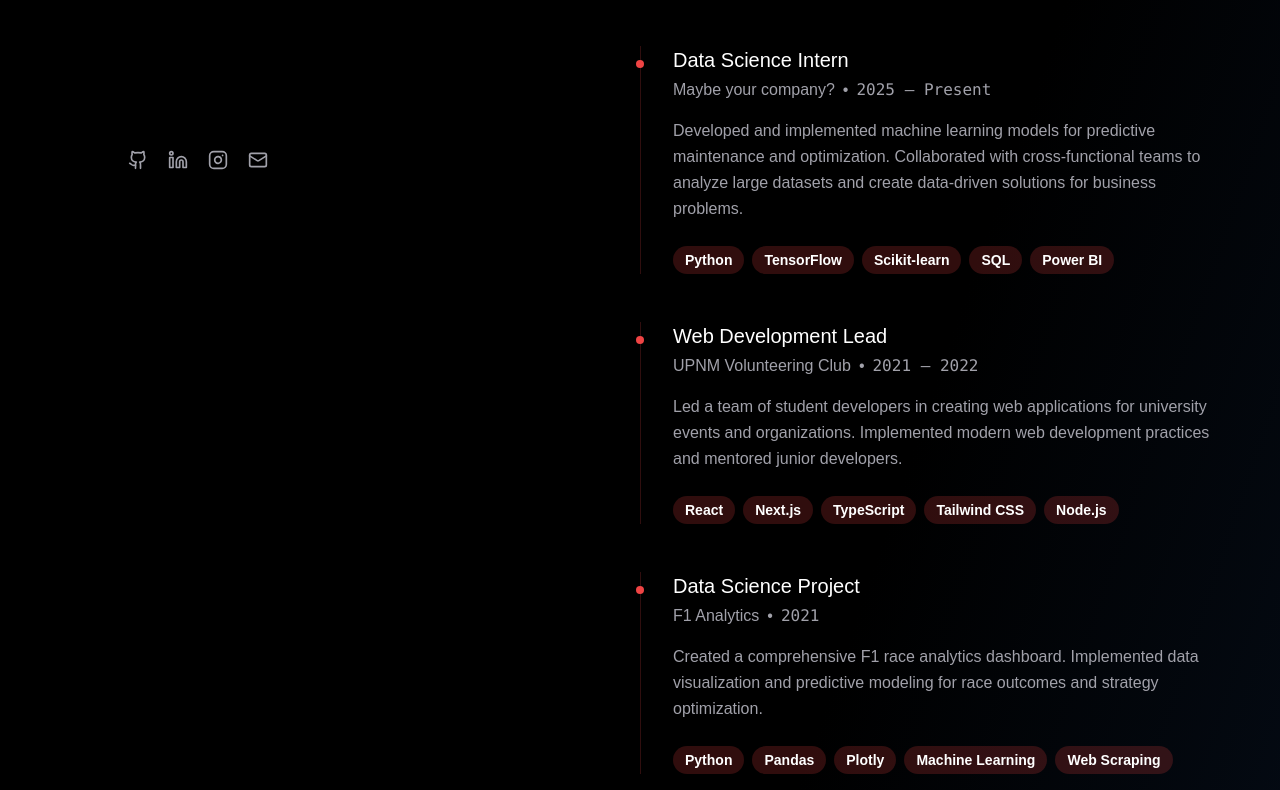
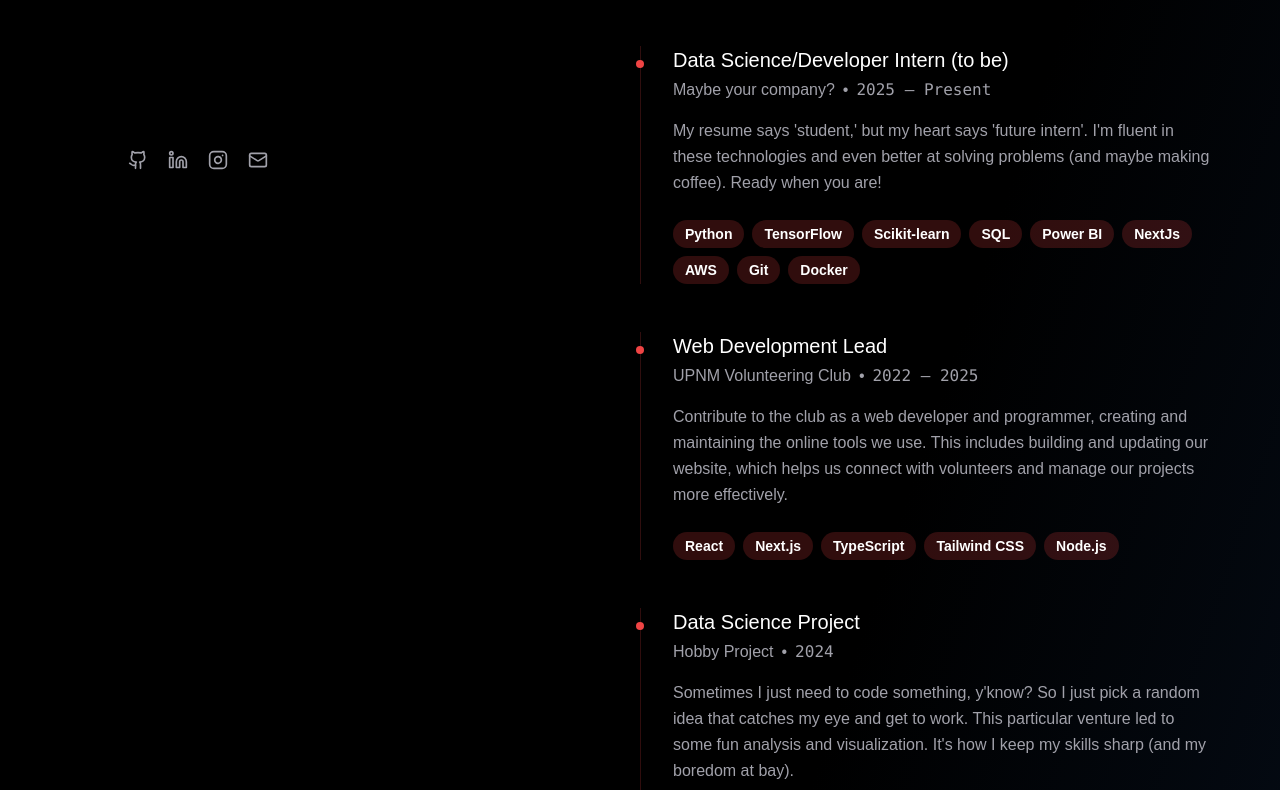
Before and after one commit to apih99/Portfolio_Hafiz, a Next.js app: page / in a window 1280 px wide. Shown: the part 630-1420 px from the top of the page. Built offline with nearby package versions, Linux system fonts and the light colour scheme.

Commit message:
Improvise the 'essay'

```diff
--- a/app/page.tsx
+++ b/app/page.tsx
@@ -140,25 +140,25 @@ export default function Portfolio() {
           <div className="space-y-12">
             {[
               {
-                title: "Data Science Intern",
+                title: "Data Science/Developer Intern (to be)",
                 company: "Maybe your company?",
                 period: "2025 — Present",
-                description: "Developed and implemented machine learning models for predictive maintenance and optimization. Collaborated with cross-functional teams to analyze large datasets and create data-driven solutions for business problems.",
-                technologies: ["Python", "TensorFlow", "Scikit-learn", "SQL", "Power BI"]
+                description: "My resume says 'student,' but my heart says 'future intern'. I'm fluent in these technologies and even better at solving problems (and maybe making coffee). Ready when you are!",
+                technologies: ["Python", "TensorFlow", "Scikit-learn", "SQL", "Power BI","NextJs","AWS","Git","Docker"]
               },
               {
                 title: "Web Development Lead",
                 company: "UPNM Volunteering Club",
-                period: "2021 — 2022",
-                description: "Led a team of student developers in creating web applications for university events and organizations. Implemented modern web development practices and mentored junior developers.",
+                period: "2022 — 2025",
+                description: "Contribute to the club as a web developer and programmer, creating and maintaining the online tools we use. This includes building and updating our website, which helps us connect with volunteers and manage our projects more effectively.",
                 technologies: ["React", "Next.js", "TypeScript", "Tailwind CSS", "Node.js"]
               },
               {
                 title: "Data Science Project",
-                company: "F1 Analytics",
-                period: "2021",
-                description: "Created a comprehensive F1 race analytics dashboard. Implemented data visualization and predictive modeling for race outcomes and strategy optimization.",
-                technologies: ["Python", "Pandas", "Plotly", "Machine Learning", "Web Scraping"]
+                company: "Hobby Project",
+                period: "2024",
+                description: "Sometimes I just need to code something, y'know? So I just pick a random idea that catches my eye and get to work. This particular venture led to some fun analysis and visualization. It's how I keep my skills sharp (and my boredom at bay).",
+                technologies: ["Python", "Pandas", "Plotly", "Machine Learning", "Web Scraping","Anything"]
               }
             ].map((job, index) => (
               <motion.div
@@ -344,7 +344,7 @@ export default function Portfolio() {
             className="max-w-2xl"
           >
             <p className="text-[#a1a1aa] text-lg mb-8 leading-relaxed">
-              I&apos;m always interested in hearing about new projects and opportunities. Whether you have a question or just want to say hi, feel free to reach out!
+            I'm always open to new projects, opportunities, and the occasional existential crisis. If you think I can help, or just want to witness my coding genius (or maybe just average skills), drop me a line. Don't worry, I don't bite... much.
             </p>
             <a
               href="mailto:hafizcr716@gmail.com"
```
